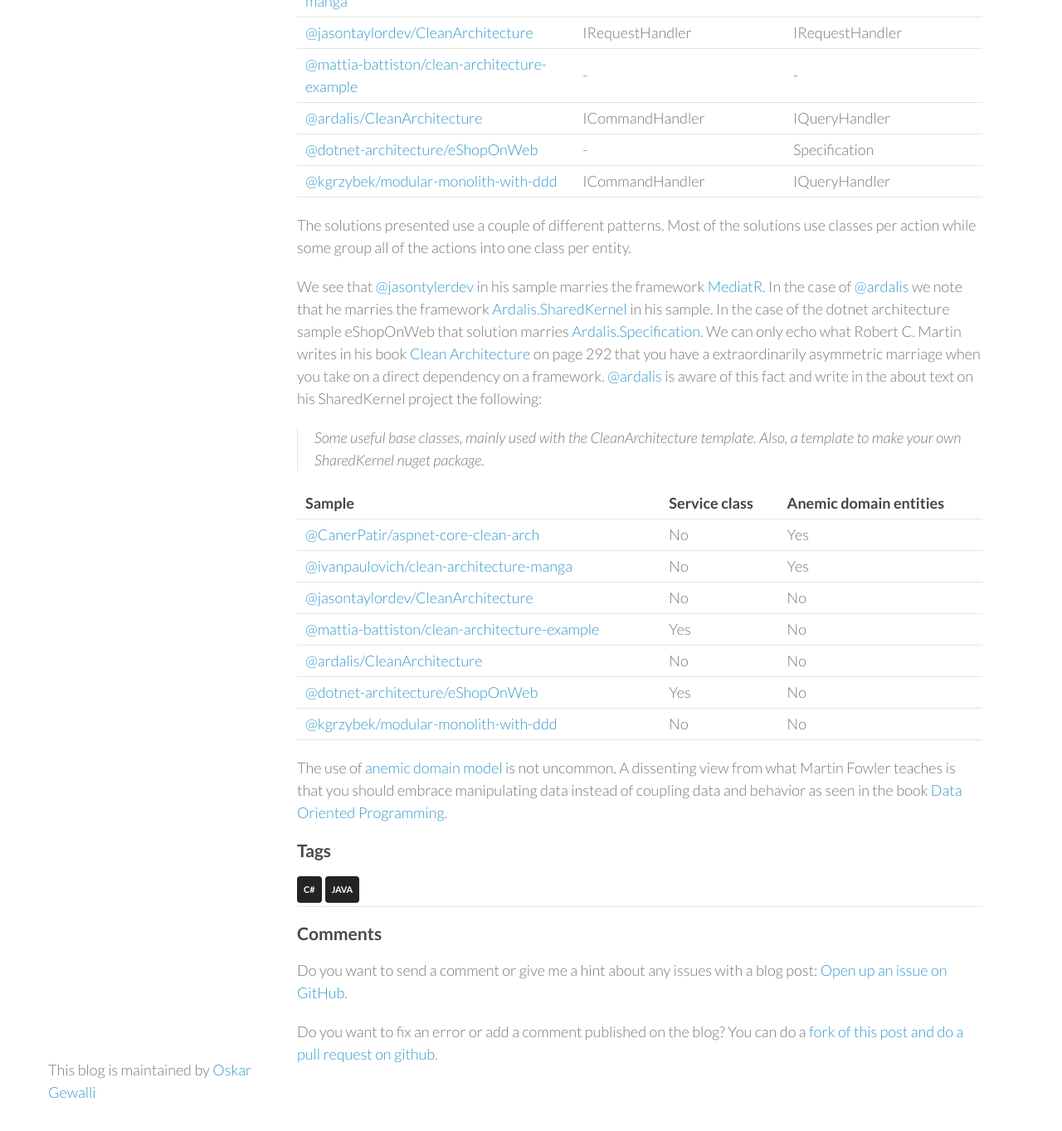
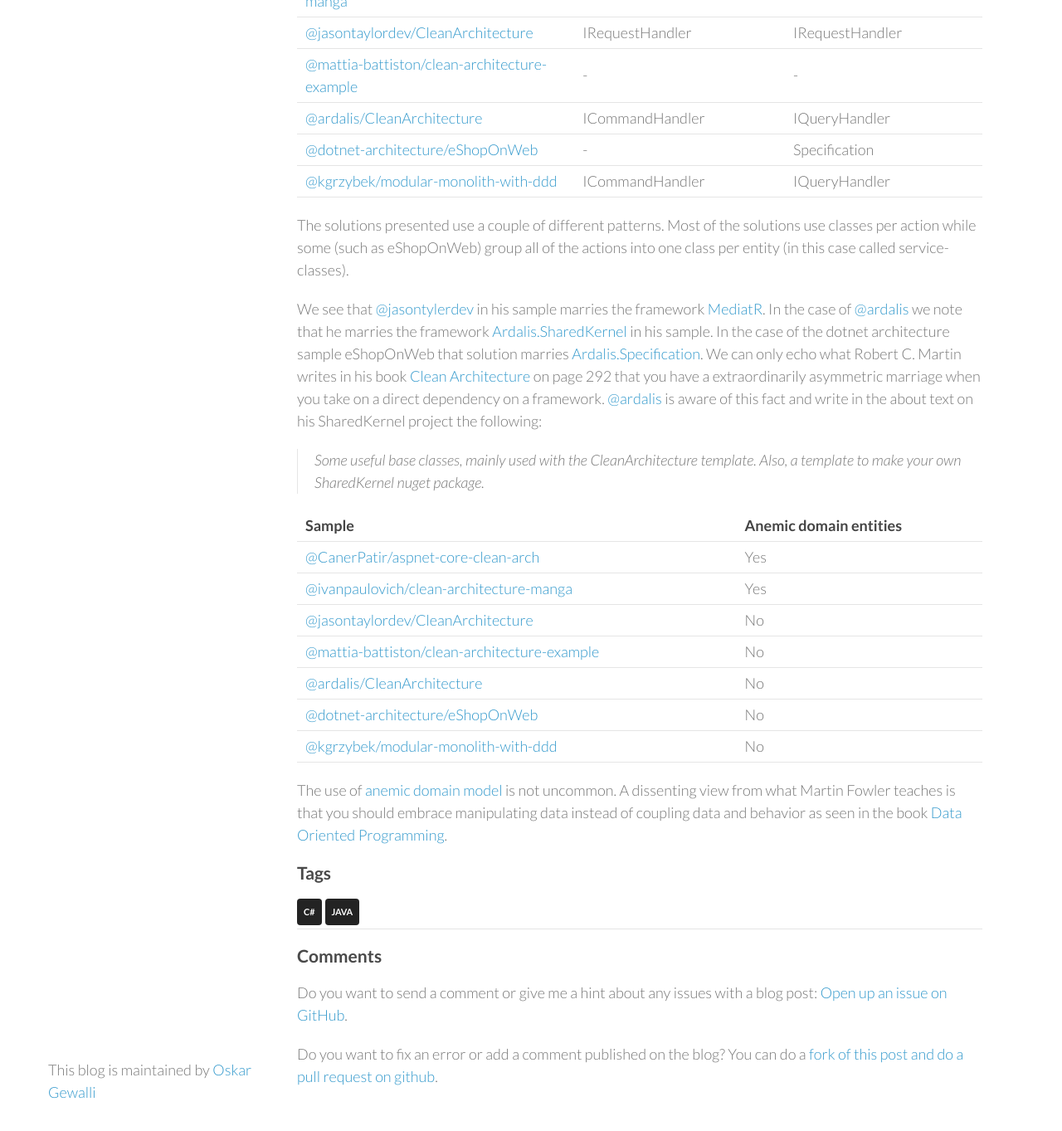
Before and after one commit to wallymathieu/assertfail, a Jekyll site: the page built from _posts/2023-12-02-Clean-Architecture-Comparison.md, in a window 1280 px wide and 1400 px high, scrolled down 1145 px. Shown: the top 1363 px of the window at 83% size. Built offline with Jekyll 4.4.1, drawn with Linux system fonts in a browser that asks for light colours; nearby versions of some CDN libraries.

Commit message:
Clean up tables and mention eShopOnWeb

```diff
--- a/_posts/2023-12-02-Clean-Architecture-Comparison.md
+++ b/_posts/2023-12-02-Clean-Architecture-Comparison.md
@@ -31,20 +31,20 @@
 | [@dotnet-architecture/eShopOnWeb](https://github.com/dotnet-architecture/eShopOnWeb) | - | Specification |
 | [@kgrzybek/modular-monolith-with-ddd](https://github.com/kgrzybek/modular-monolith-with-ddd) | ICommandHandler | IQueryHandler |
 
-The solutions presented use a couple of different patterns. Most of the solutions use classes per action while some group all of the actions into one class per entity.
+The solutions presented use a couple of different patterns. Most of the solutions use classes per action while some (such as eShopOnWeb) group all of the actions into one class per entity (in this case called service-classes).
 
 We see that [@jasontylerdev](https://github.com/jasontaylordev) in his sample marries the framework [MediatR](https://github.com/jbogard/MediatR). In the case of [@ardalis](https://github.com/ardalis) we note that he marries the framework [Ardalis.SharedKernel](https://github.com/ardalis/Ardalis.SharedKernel) in his sample. In the case of the dotnet architecture sample eShopOnWeb that solution marries [Ardalis.Specification](https://github.com/ardalis/Specification). We can only echo what Robert C. Martin writes in his book [Clean Architecture](https://www.goodreads.com/en/book/show/18043011) on page 292 that you have a extraordinarily asymmetric marriage when you take on a direct dependency on a framework. [@ardalis](https://github.com/ardalis) is aware of this fact and write in the about text on his SharedKernel project the following:
 
 > Some useful base classes, mainly used with the CleanArchitecture template. Also, a template to make your own SharedKernel nuget package.
 
-| Sample | Service class | Anemic domain entities |
-| ---- | ------------- | ---------------------- |
-| [@CanerPatir/aspnet-core-clean-arch](https://github.com/CanerPatir/aspnet-core-clean-arch) | No | Yes |
-| [@ivanpaulovich/clean-architecture-manga](https://github.com/ivanpaulovich/clean-architecture-manga) | No | Yes |
-| [@jasontaylordev/CleanArchitecture](https://github.com/jasontaylordev/CleanArchitecture) | No | No |
-| [@mattia-battiston/clean-architecture-example](https://github.com/mattia-battiston/clean-architecture-example) | Yes | No |
-| [@ardalis/CleanArchitecture](https://github.com/ardalis/CleanArchitecture) | No | No |
-| [@dotnet-architecture/eShopOnWeb](https://github.com/dotnet-architecture/eShopOnWeb) | Yes | No |
-| [@kgrzybek/modular-monolith-with-ddd](https://github.com/kgrzybek/modular-monolith-with-ddd) | No | No |
+| Sample | Anemic domain entities |
+| ---- | ---------------------- |
+| [@CanerPatir/aspnet-core-clean-arch](https://github.com/CanerPatir/aspnet-core-clean-arch) | Yes |
+| [@ivanpaulovich/clean-architecture-manga](https://github.com/ivanpaulovich/clean-architecture-manga) | Yes |
+| [@jasontaylordev/CleanArchitecture](https://github.com/jasontaylordev/CleanArchitecture) | No |
+| [@mattia-battiston/clean-architecture-example](https://github.com/mattia-battiston/clean-architecture-example) | No |
+| [@ardalis/CleanArchitecture](https://github.com/ardalis/CleanArchitecture) | No |
+| [@dotnet-architecture/eShopOnWeb](https://github.com/dotnet-architecture/eShopOnWeb) | No |
+| [@kgrzybek/modular-monolith-with-ddd](https://github.com/kgrzybek/modular-monolith-with-ddd) | No |
 
 The use of [anemic domain model](https://martinfowler.com/bliki/AnemicDomainModel.html) is not uncommon. A dissenting view from what Martin Fowler teaches is that you should embrace manipulating data instead of coupling data and behavior as seen in the book [Data Oriented Programming](https://www.manning.com/books/data-oriented-programming).
```
